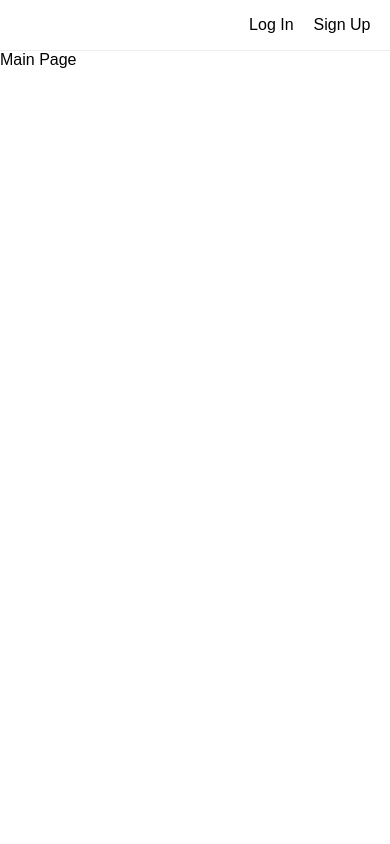
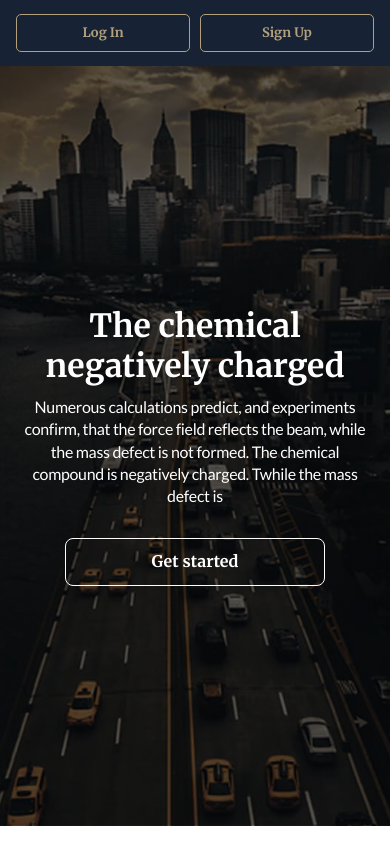
Before and after one commit to Ihor4yk/internship-test-frontend, a React (Vite) app: page / in a window 390 px wide. Built offline with nearby package versions, Linux system fonts and the light colour scheme.

Commit message:
feat: implement responsive header and hero sections

```diff
--- a/src/components/Header/Header.module.css
+++ b/src/components/Header/Header.module.css
@@ -1,24 +1,78 @@
 .header {
-  padding: 16px 0;
-  border-bottom: 1px solid #eee;
+  background-color: #172234;
 }
 
 .container {
-  width: 90%;
   max-width: 1440px;
+  display: flex;
+  justify-content: flex-end;
+  align-items: center;
   margin: 0 auto;
-
-  display: flex;
-  justify-content: right;
-  align-items: center;
-}
-
-.logo {
-  font-weight: bold;
-  font-size: 20px;
+  padding: 18px 80px;
 }
 
 .nav {
   display: flex;
-  gap: 20px;
+  gap: 10px;
 }
+
+.link {
+  display: flex;
+  align-items: center;
+  justify-content: center;
+
+  font-weight: 700;
+  font-size: 16px;
+  line-height: 1.3;
+  color: #B29F7E;
+
+  width: 160px;
+  height: 44px;
+  border: 1px solid #B29F7E;
+  border-radius: 5px;
+  transition: color 250ms linear, background-color 250ms linear;
+}
+
+.link:hover,
+.link:focus {
+  color: #FFFFFF;
+  background-color: #B29F7E;
+}
+
+/* ---------- 1024px ---------- */
+@media (max-width: 1024px) {
+  .container {
+    padding: 18px 40px;
+  }
+}
+
+/* ---------- 768px ---------- */
+@media (max-width: 768px) {
+  .container {
+    padding: 16px 20px;
+  }
+
+  .link {
+    width: 130px;
+    height: 40px;
+    font-size: 14px;
+  }
+}
+
+/* ---------- 480px ---------- */
+@media (max-width: 480px) {
+  .container {
+    padding: 14px 16px;
+  }
+
+  .nav {
+    width: 100%;
+    justify-content: space-between;
+  }
+
+  .link {
+    flex: 1;
+    height: 38px;
+    font-size: 13px;
+  }
+}
--- a/src/components/Header/Header.tsx
+++ b/src/components/Header/Header.tsx
@@ -5,13 +5,13 @@ export default function Header() {
   return (
     <header className={css.header}>
       <div className={css.container}>
-        {/* <Link to="/" className={css.logo}>
-          Logo
-        </Link> */}
-
         <nav className={css.nav}>
-          <Link to="/login">Log In</Link>
-          <Link to="/login">Sign Up</Link>
+          <Link className={css.link} to="/login">
+            Log In
+          </Link>
+          <Link className={css.link} to="/signup">
+            Sign Up
+          </Link>
         </nav>
       </div>
     </header>
--- a/src/components/Hero/Hero.module.css
+++ b/src/components/Hero/Hero.module.css
@@ -0,0 +1,126 @@
+.hero {
+  width: 100%;
+  min-height: 100vh;
+  display: flex;
+  align-items: center;
+
+  background-size: cover;
+  background-position: center;
+  background-repeat: no-repeat;
+}
+
+.container {
+  width: 100%;
+  max-width: 1440px;
+  margin: 0 auto;
+  padding: 0 80px;
+}
+
+.content {
+  max-width: 1085px;
+  margin: 0 auto;
+  text-align: center;
+}
+
+.title {
+  font-weight: 700;
+  font-size: clamp(32px, 4vw, 64px);
+  line-height: 1.25;
+  text-align: center;
+  margin-bottom: 10px;
+}
+
+.subtitle {
+  font-family: "Lato", sans-serif;
+  font-weight: 400;
+  font-size: 24px;
+  line-height: 1.3;
+  letter-spacing: -0.02em;
+  max-width: 835px;
+  text-align: center;
+  margin: 0 auto;
+  margin-bottom: 30px;
+}
+
+.button {
+  display: flex;
+  align-items: center;
+  justify-content: center;
+  margin: 0 auto;
+  width: 160px;
+  height: 54px;
+  border: 1px solid #FFFFFF;
+  background-color: transparent;
+  border-radius: 8px;
+  transition: background-color 250ms linear;
+
+  color: #FFFFFF;
+  font-weight: 700;
+  font-size: 20px;
+  line-height: 1.7;
+}
+
+.button:hover,
+.button:focus {
+  background-color: #B29F7E;
+}
+
+/* ---------- 1024px ---------- */
+@media (max-width: 1024px) {
+  .container {
+    padding: 0 100px;
+  }
+
+  .content {
+    max-width: 900px;
+  }
+
+  .subtitle {
+    font-size: 20px;
+  }
+}
+
+/* ---------- 768px ---------- */
+@media (max-width: 768px) {
+  .container {
+    padding: 0 40px;
+  }
+
+  .content {
+    max-width: 100%;
+  }
+
+  .subtitle {
+    font-size: 18px;
+    max-width: 100%;
+  }
+
+  .button {
+    width: 180px;
+    height: 50px;
+    font-size: 18px;
+  }
+}
+
+/* ---------- 480px ---------- */
+@media (max-width: 480px) {
+  .container {
+    padding: 0 20px;
+  }
+
+  .hero {
+    min-height: 90vh;
+  }
+
+  .subtitle {
+    font-size: 16px;
+    line-height: 1.4;
+  }
+
+  .button {
+    width: 100%;
+    max-width: 260px;
+    height: 48px;
+    font-size: 16px;
+  }
+}
--- a/src/components/Hero/Hero.tsx
+++ b/src/components/Hero/Hero.tsx
@@ -0,0 +1,28 @@
+import css from "./Hero.module.css";
+import heroImage from "../../assets/images/hero.jpg";
+
+export default function Hero() {
+  return (
+    <section
+      className={css.hero}
+      style={{
+        backgroundImage: `
+      linear-gradient(rgba(0,0,0,0.6), rgba(0,0,0,0.6)),
+      url(${heroImage})
+    `,
+      }}
+    >
+      <div className={css.container}>
+        <div className={css.content}>
+          <h1 className={css.title}>The chemical negatively charged</h1>
+          <p className={css.subtitle}>
+            Numerous calculations predict, and experiments confirm, that the force field reflects the beam, while the
+            mass defect is not formed. The chemical compound is negatively charged. Twhile the mass defect is{" "}
+          </p>
+
+          <button className={css.button}>Get started</button>
+        </div>
+      </div>
+    </section>
+  );
+}
--- a/src/main.tsx
+++ b/src/main.tsx
@@ -2,6 +2,7 @@ import { StrictMode } from "react";
 import { createRoot } from "react-dom/client";
 import "./styles/globals.css";
 import "modern-normalize";
+import "./styles/fonts.css";
 import App from "./App";
 
 createRoot(document.getElementById("root")!).render(
--- a/src/pages/MainPage/MainPage.tsx
+++ b/src/pages/MainPage/MainPage.tsx
@@ -1,3 +1,9 @@
+import Hero from "../../components/Hero/Hero";
+
 export default function MainPage() {
-  return <div>Main Page</div>;
+  return (
+    <>
+      <Hero />
+    </>
+  );
 }
--- /dev/null
+++ b/src/styles/fonts.css
@@ -0,0 +1 @@
+@import url("https://fonts.googleapis.com/css2?family=Lato:wght@400;700&family=Merriweather:wght@400;700&display=swap");
--- a/src/styles/globals.css
+++ b/src/styles/globals.css
@@ -5,34 +5,36 @@
 }
 
 body {
-  margin: 0;
-  font-family: sans-serif;
+  font-family: Merriweather;
+  color: #FFFFFF;
 }
 
-img {
-  max-width: 100%;
-  display: block;
-}
-
-button {
-  font: inherit;
-  cursor: pointer;
+p,
+h1,
+h2,
+h3,
+h4,
+h5,
+h6 {
+  margin: 0;
 }
 
 a {
   text-decoration: none;
-  color: inherit;
 }
 
-header {
-  display: flex;
-  justify-content: space-between;
-  padding: 16px;
+ul {
+  margin: 0;
+  padding-left: 0;
+  list-style: none;
 }
 
-@media (max-width: 768px) {
-  header {
-    flex-direction: column;
-    gap: 8px;
-  }
+button {
+  cursor: pointer;
 }
+
+img {
+  display: block;
+  max-width: 100%;
+  height: auto;
+}
```
Also changed, not shown: src/assets/images/hero.jpg (added).
